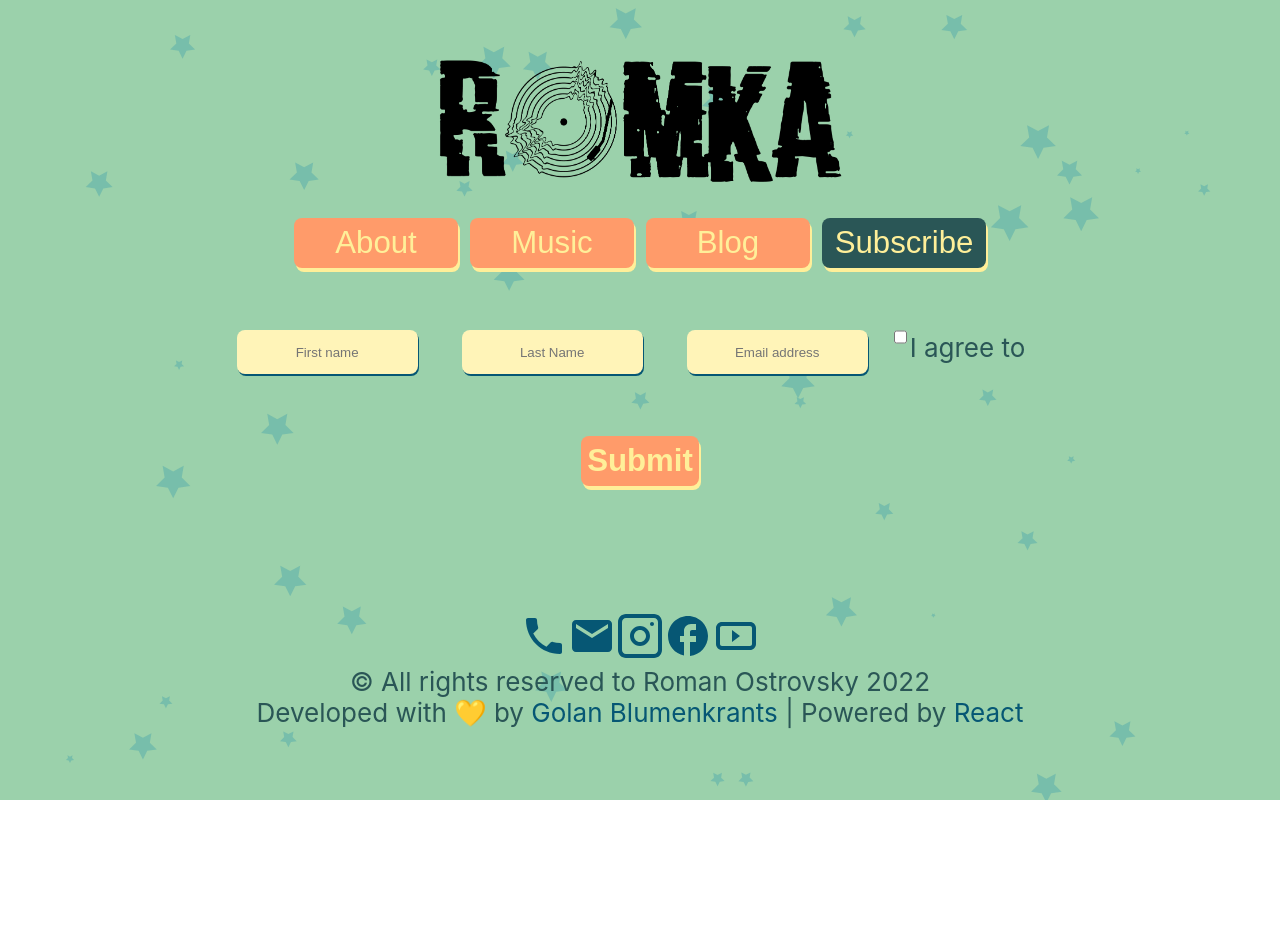
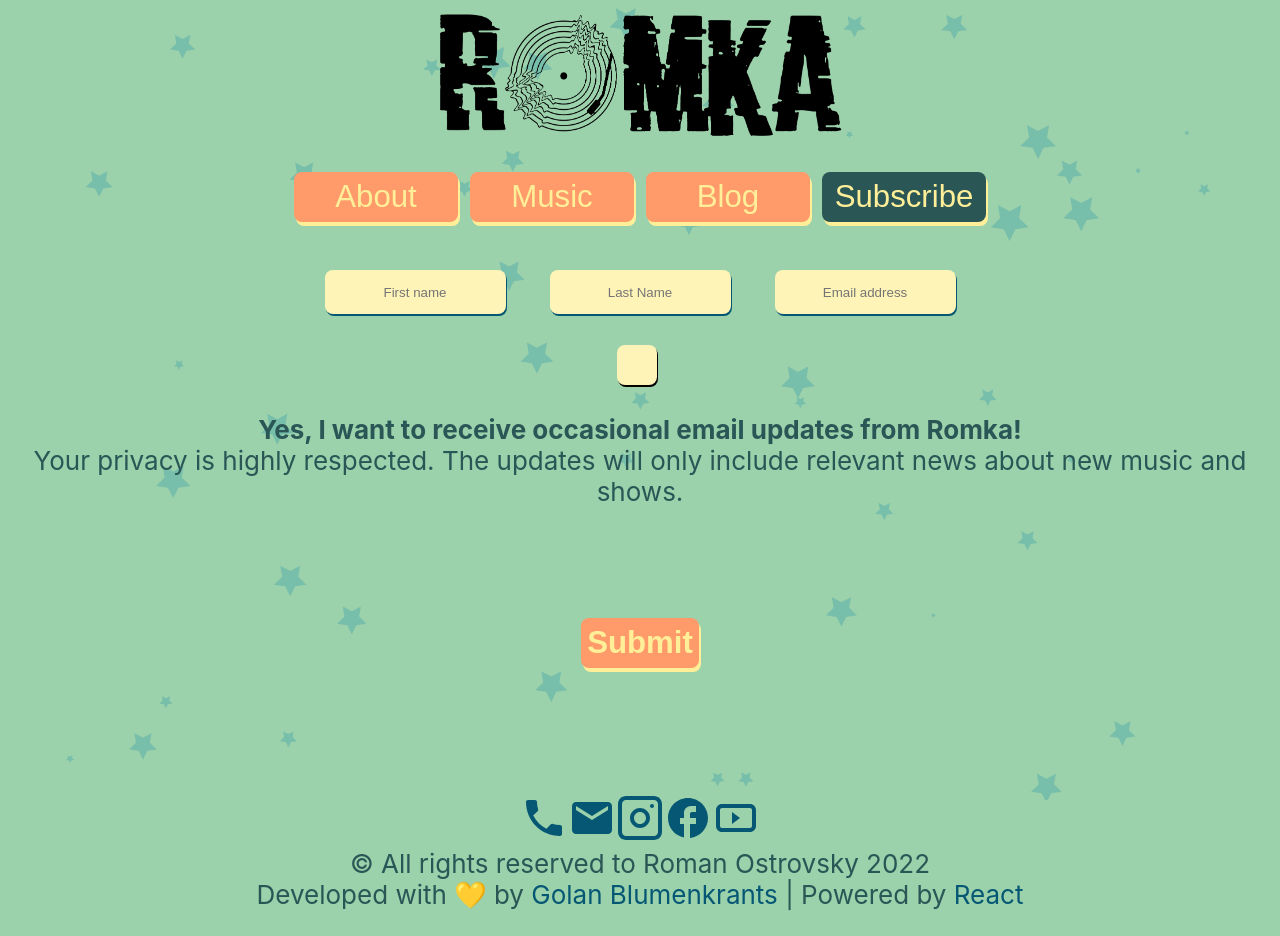
Before and after one commit to Golan281/romka_soundz, a React (Create React App) app: page /subscribe in a window 1280 px wide. Before the commit the page ends 800 px from the top, so only its background shows below. Built offline with nearby package versions, Linux system fonts and the light colour scheme.

Commit message:
v3 metadata fix attempt

```diff
--- a/package.json
+++ b/package.json
@@ -16,7 +16,6 @@
     "react": "^17.0.2",
     "react-dom": "^17.0.2",
     "react-icons": "^4.3.1",
-    "react-modal": "^3.15.1",
     "react-router-dom": "^6.2.1",
     "react-scripts": "5.0.0",
     "react-tsparticles": "^1.42.4",
--- a/src/App.css
+++ b/src/App.css
@@ -47,6 +47,11 @@
   position: relative;
   padding: 40px;
   z-index: 1;
+}
+
+.concent-p {
+  margin: 20px;
+  text-align: center;
 }
 
 p.rtl {
@@ -133,6 +138,33 @@ i:hover {
   margin: 2px;
 }
 
+.checkbox {
+  -webkit-appearance: none;
+  background-color:#FFF4B8;
+  box-shadow: 1px 2px;
+  padding: 20px;
+  margin-right:10px;
+	border-radius: 8px;
+  position: relative;
+}
+
+.checkbox:checked {
+  /* -webkit-appearance: none; */
+  background-color: #FF9B6A;
+  color:#FFEF99;
+  /* border: 1px solid #cacece; */
+  /* padding: 9px;
+	border-radius: 30px; */
+}
+
+.checkbox:checked:after {
+  content: '\2714';
+	font-size: 28px;
+	position: absolute;
+	top: 0px;
+	left: 8px;
+	color:#FFEF99;
+}
 label {
   padding: 20px;
 }
--- a/src/comp/Admin.jsx
+++ b/src/comp/Admin.jsx
@@ -8,13 +8,20 @@ export const Admin = () => {
   const [isLoggedIn, setIsLoggedIn] = useState(false);
   // const [isAuth, setIsAuth] = useState(false);
   const [inputs, setInputs] = useState({title: '', content: '',desc: '',link: '', file:''});
+  const [linkInput, setLinkInput] = useState('');
+  const [imgInput, setImgInput] = useState('');
   // const ref = useRef();
   // const resetInputs = () => ref.current.value="";
   // const resetInputs = () => setInputs("");
   // const [profilePic,setProfilePic] = useState();
   // const userInfo = { uid: "fakeAuthContext" };
+  const handleLinkInput = (ev) => {
+    setLinkInput(ev.target.value);
+  }
+  const handleImgInput = (ev) => {
+    setImgInput(ev.target.value);
+  }
   const handleChange = (ev) => {
-    // console.log(ev.target);
     const { name, value, files } = ev.target;
     const userFile = files?.[0];
     console.log(files?.[0]);
@@ -52,6 +59,8 @@ export const Admin = () => {
       // resetInputs();
       console.log(uploadPost);
       setInputs({title: '', content: '',desc: '',link: '', file:''});
+      setLinkInput('');
+      setImgInput('');
       Swal.fire({
         title: "The post is live :)",
         ...helperProps.swalProps,
@@ -60,6 +69,8 @@ export const Admin = () => {
       // setInputs('title'); //empty inputs
       // resetInputs();
       setInputs({title: '', content: '',desc: '',link: '', file:''});
+      setLinkInput('');
+      setImgInput('');
       console.error(err);
       Swal.fire({
         title: "Couldn't upload post",
@@ -107,7 +118,7 @@ export const Admin = () => {
           placeholder="Title"
           // value={inputs.title}
           value={inputs.title}
-          onChange={()=>console.log('onChng')}
+          onChange={handleChange}
 
           required
           />
@@ -119,7 +130,7 @@ export const Admin = () => {
           name="content"
           placeholder="Post content"
           value={inputs.content}
-          onChange={()=>console.log('onChng')}
+          onChange={handleChange}
           required
           />
       </label>
@@ -130,7 +141,7 @@ export const Admin = () => {
           name="desc"
           placeholder="Post description"
           value={inputs.desc}
-          onChange={()=>console.log('onChng')}
+          onChange={handleChange}
           required
           />
       </label>
@@ -140,8 +151,8 @@ export const Admin = () => {
           type="text"
           name="linkUrl"
           placeholder="Mixcloud embed link"
-          value={inputs.link}
-          onChange={()=>console.log('onChng')}
+          value={imgInput}
+          onChange={handleImgInput}
           // defaultValue={inputs.link}
           required
           />
@@ -153,8 +164,8 @@ export const Admin = () => {
           accept="image/*"
           name="imgFile"
           id="imgFile"
-          value={inputs.file}
-          onChange={()=>console.log('onChng')}
+          value={linkInput}
+          onChange={handleLinkInput}
           required
           />
       </label>
--- a/src/comp/GlobalFooter.jsx
+++ b/src/comp/GlobalFooter.jsx
@@ -30,7 +30,7 @@ export const GlobalFooter = () => {
           <br></br>
           &#169; All rights reserved to Roman Ostrovsky 2022
           <br></br>
-         Developed with &#x1F49B; by <a href="https://golandev.tech/"  target="_blank" rel="noreferrer">Golan Blumenkrants</a> | Powered by <a href="./home">React</a>
+         Developed with &#x1F49B; by <a href="https://golandev.tech/"  target="_blank" rel="noreferrer">Golan Blumenkrants</a> | Powered by <a href="https://reactjs.org/"  target="_blank" rel="noreferrer">React</a>
         </p>
       </footer>
     </div>
--- a/src/comp/SinglePostView.jsx
+++ b/src/comp/SinglePostView.jsx
@@ -28,9 +28,11 @@ export const SinglePostView = () => {
     }
   }
   useEffect(() => {
-    handlePosts();
+    let isMounted = true;
+    if (isMounted) handlePosts();
+    return () => { isMounted = false };
     // eslint-disable-next-line
-  },[]);
+  }, []);
   //
   console.table(singlePost?.[0],err);
   // console.log("params match title?", title);
--- a/src/comp/Sub.jsx
+++ b/src/comp/Sub.jsx
@@ -8,9 +8,11 @@ export const Sub = () => {
     firstName: "",
     lastName: "",
     email: "",
+    didOptIn: false,
   });
   const handleChange = (ev) => {
     const { name, value } = ev.target;
+    console.table(ev.target.name, ev.target.value)
     setFormText((formText) => {
       return {
         ...formText,
@@ -30,6 +32,7 @@ export const Sub = () => {
         firstName: "",
         lastName: "",
         email: "",
+        didOptIn: false,
       });
       console.log(subscriber)
       Swal.fire({
@@ -42,6 +45,7 @@ export const Sub = () => {
         firstName: "",
         lastName: "",
         email: "",
+        didOptIn: false,
       });
       Swal.fire({
         title: "Couldn't upload post",
@@ -89,11 +93,23 @@ export const Sub = () => {
             required
           ></input>
           <label>
-          <input type="checkbox"
+            <p></p>
+          <input
+          className="checkbox"
+          type="checkbox"
           name="checkbox"
+          onChange={()=>{
+            formText.didOptIn = !formText.didOptIn;
+             console.log(formText.didOptIn)}}
+            value={formText.didOptIn}
           htmlFor="checkbox"
           required></input>
-            I agree to
+          <br></br>
+          <p className="concent-p">
+          <b>Yes, I want to receive occasional email updates from Romka!</b>
+          <br></br>
+          Your privacy is highly respected. The updates will only include relevant news about new music and shows.
+          </p>
           </label>
         </label>
       </form>
```
Also changed, not shown: public/logo512.png, 1 other file (tests, documents, lock files or other folders).
